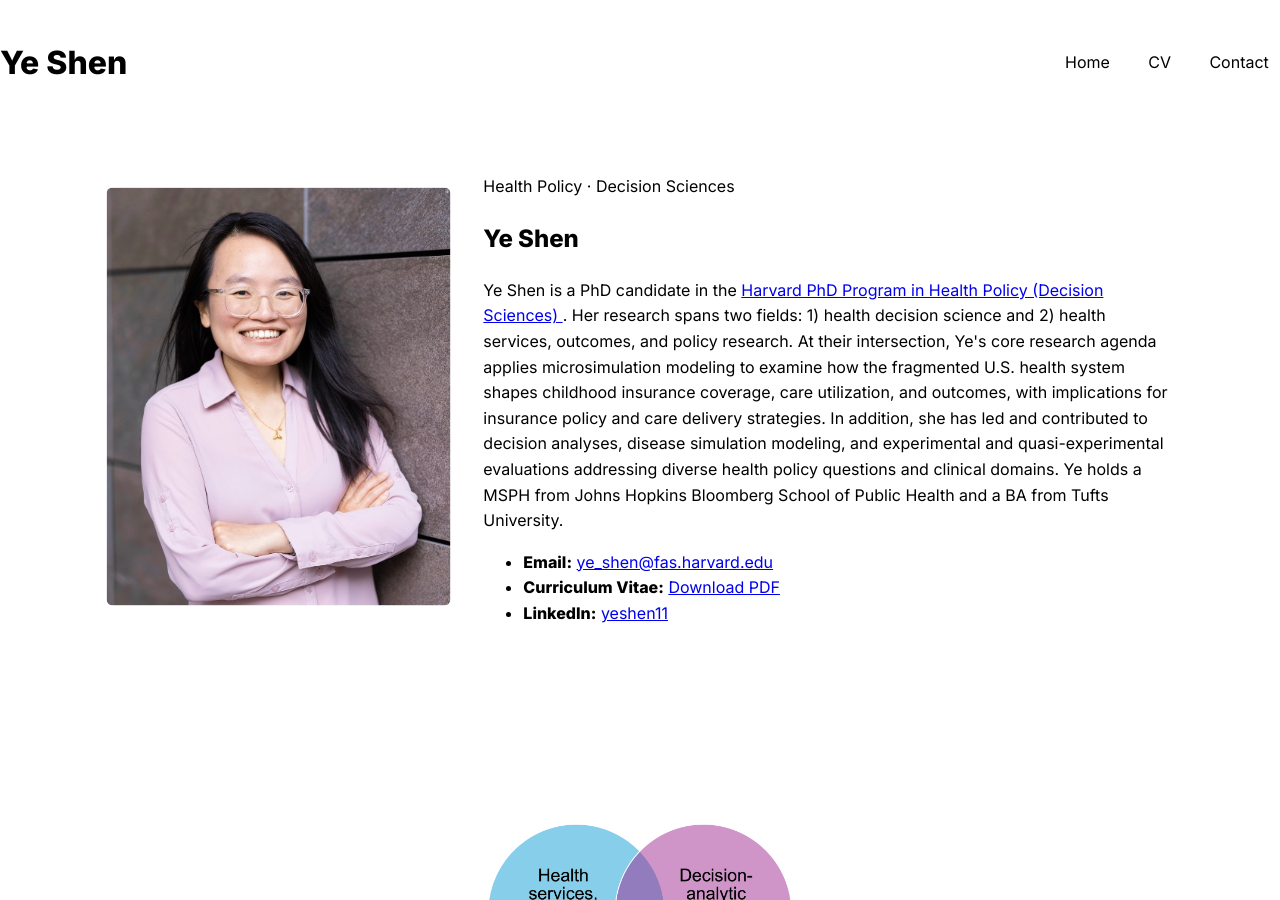
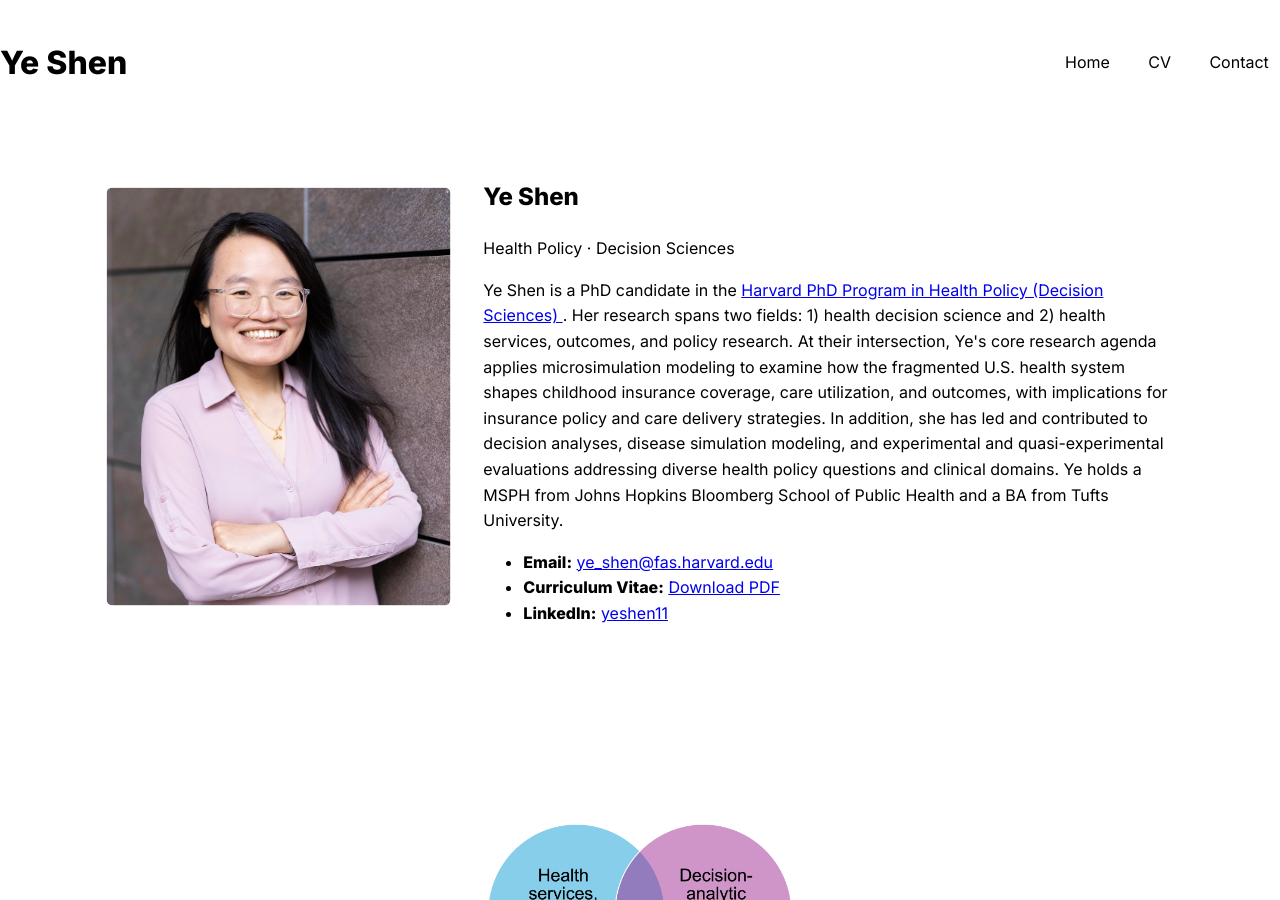
Before and after one commit to yshen11/yeshen-site, a Jekyll site: the page built from index.md, in a window 1280 px wide and 900 px high. Built offline with Jekyll 4.4.1, drawn with Linux system fonts in a browser that asks for light colours.

```diff
--- a/index.md
+++ b/index.md
@@ -13,8 +13,8 @@ title: Home
       />
   </div>
   <div class="hero-text" style="flex:2; min-width:280px;">
+    <h1>Ye Shen</h1>
     <p class="badge">Health Policy · Decision Sciences</p>
-    <h1>Ye Shen</h1>
     <p>
       Ye Shen is a PhD candidate in the <a href="https://healthpolicy.fas.harvard.edu/people/ye-shen">Harvard PhD Program in Health Policy (Decision Sciences) </a>. Her research spans two fields: 1) health decision science and 2) health services, outcomes, and policy research. At their intersection, Ye's core research agenda applies microsimulation modeling to examine how the fragmented U.S. health system shapes childhood insurance coverage, care utilization, and outcomes, with implications for insurance policy and care delivery strategies. In addition, she has led and contributed to decision analyses, disease simulation modeling, and experimental and quasi-experimental evaluations addressing diverse health policy questions and clinical domains. Ye holds a MSPH from Johns Hopkins Bloomberg School of Public Health and a BA from Tufts University.
     </p>
```
